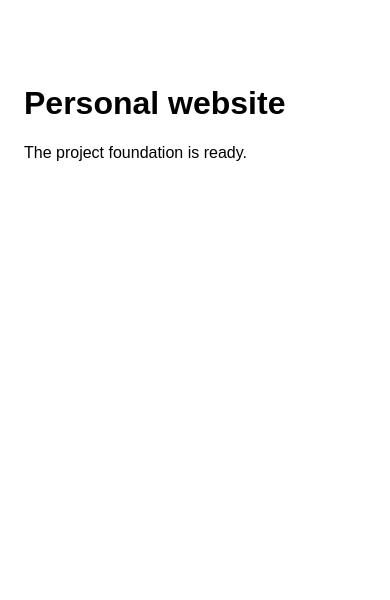
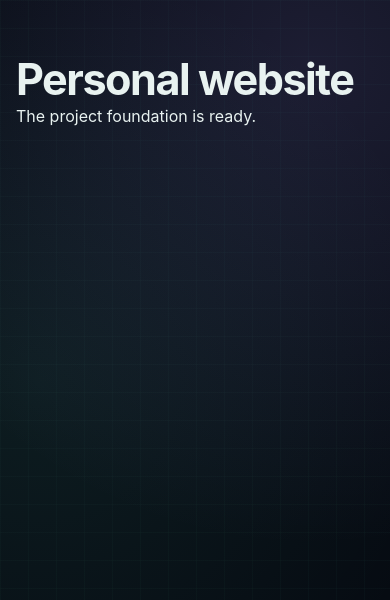
Before and after one commit to YaCnDehfuli/Website_Design, a Next.js app: page / in a window 390 px wide. Shown: the top 600 px of the page. Built offline with nearby package versions, Linux system fonts and the light colour scheme.

Commit message:
feat(ui): add design tokens and global responsive styles

```diff
--- a/src/app/globals.css
+++ b/src/app/globals.css
@@ -1,18 +1,198 @@
+:root {
+  --color-bg: #060b12;
+  --color-bg-deep: #03070c;
+  --color-panel: #0b1420;
+  --color-panel-raised: #101d2b;
+  --color-text: #e8f2f0;
+  --color-muted: #91a5a3;
+  --color-line: #203445;
+  --color-cyan: #63f2d0;
+  --color-lime: #c8ff62;
+  --color-violet: #a78bfa;
+  --color-amber: #ffc56d;
+  --font-sans: Inter, "Avenir Next", "Segoe UI", Helvetica, Arial, sans-serif;
+  --font-mono: "SFMono-Regular", Consolas, "Liberation Mono", monospace;
+  --space-1: 0.25rem;
+  --space-2: 0.5rem;
+  --space-3: 0.75rem;
+  --space-4: 1rem;
+  --space-5: 1.5rem;
+  --space-6: 2rem;
+  --space-7: 3rem;
+  --space-8: 5rem;
+  --radius-sm: 0.4rem;
+  --radius-md: 0.9rem;
+  --page-width: 74rem;
+  --content-width: 46rem;
+}
+
 * {
   box-sizing: border-box;
 }
 
 html {
-  color-scheme: light;
-  font-family: Arial, Helvetica, sans-serif;
+  min-width: 20rem;
+  background: var(--color-bg-deep);
+  color-scheme: dark;
+  font-family: var(--font-sans);
+  scroll-behavior: smooth;
 }
 
 body {
+  min-height: 100vh;
+  margin: 0;
+  background-color: var(--color-bg);
+  background-image:
+    linear-gradient(rgb(99 242 208 / 2.5%) 1px, transparent 1px),
+    linear-gradient(90deg, rgb(99 242 208 / 2.5%) 1px, transparent 1px),
+    radial-gradient(circle at 80% 8%, rgb(167 139 250 / 14%), transparent 30rem),
+    radial-gradient(circle at 10% 45%, rgb(99 242 208 / 8%), transparent 26rem);
+  background-size:
+    2.5rem 2.5rem,
+    2.5rem 2.5rem,
+    auto,
+    auto;
+  color: var(--color-text);
+  font-size: 1rem;
+  line-height: 1.65;
+  text-rendering: optimizeLegibility;
+}
+
+::selection {
+  background: var(--color-cyan);
+  color: var(--color-bg-deep);
+}
+
+a {
+  color: inherit;
+}
+
+button,
+input,
+textarea {
+  font: inherit;
+}
+
+img,
+svg {
+  display: block;
+  max-width: 100%;
+}
+
+h1,
+h2,
+h3 {
+  margin: 0;
+  font-weight: 680;
+  letter-spacing: -0.035em;
+  line-height: 1.08;
+  text-wrap: balance;
+}
+
+h1 {
+  font-size: clamp(2.7rem, 8vw, 6.6rem);
+}
+
+h2 {
+  font-size: clamp(1.9rem, 4.5vw, 3.2rem);
+}
+
+h3 {
+  font-size: clamp(1.05rem, 2vw, 1.3rem);
+}
+
+p {
   margin: 0;
 }
 
+:focus-visible {
+  outline: 0.18rem solid var(--color-lime);
+  outline-offset: 0.25rem;
+}
+
 main {
-  margin: 0 auto;
-  max-width: 64rem;
-  padding: 4rem 1.5rem;
+  width: min(calc(100% - 2rem), var(--page-width));
+  margin-inline: auto;
+  padding-block: var(--space-8);
 }
+
+.shell {
+  width: min(calc(100% - 2rem), var(--page-width));
+  margin-inline: auto;
+}
+
+.flow > * + * {
+  margin-block-start: var(--flow-space, var(--space-5));
+}
+
+.section-kicker {
+  display: inline-flex;
+  align-items: center;
+  gap: var(--space-2);
+  color: var(--color-cyan);
+  font-family: var(--font-mono);
+  font-size: 0.76rem;
+  font-weight: 700;
+  letter-spacing: 0.1em;
+  text-transform: uppercase;
+}
+
+.section-kicker::before {
+  width: 0.5rem;
+  height: 0.5rem;
+  border-radius: 50%;
+  background: currentColor;
+  box-shadow: 0 0 1rem currentColor;
+  content: "";
+}
+
+.lede {
+  max-width: var(--content-width);
+  color: var(--color-muted);
+  font-size: clamp(1.05rem, 2.3vw, 1.3rem);
+}
+
+.mono {
+  font-family: var(--font-mono);
+}
+
+.sr-only {
+  position: absolute;
+  overflow: hidden;
+  width: 1px;
+  height: 1px;
+  padding: 0;
+  border: 0;
+  margin: -1px;
+  clip: rect(0, 0, 0, 0);
+  white-space: nowrap;
+}
+
+@media (max-width: 42rem) {
+  :root {
+    --space-8: 3.5rem;
+  }
+
+  body {
+    background-size:
+      1.75rem 1.75rem,
+      1.75rem 1.75rem,
+      auto,
+      auto;
+  }
+}
+
+@media (prefers-reduced-motion: reduce) {
+  html {
+    scroll-behavior: auto;
+  }
+
+  *,
+  *::before,
+  *::after {
+    animation-duration: 0.01ms !important;
+    animation-iteration-count: 1 !important;
+    scroll-behavior: auto !important;
+    transition-duration: 0.01ms !important;
+  }
+}
```
